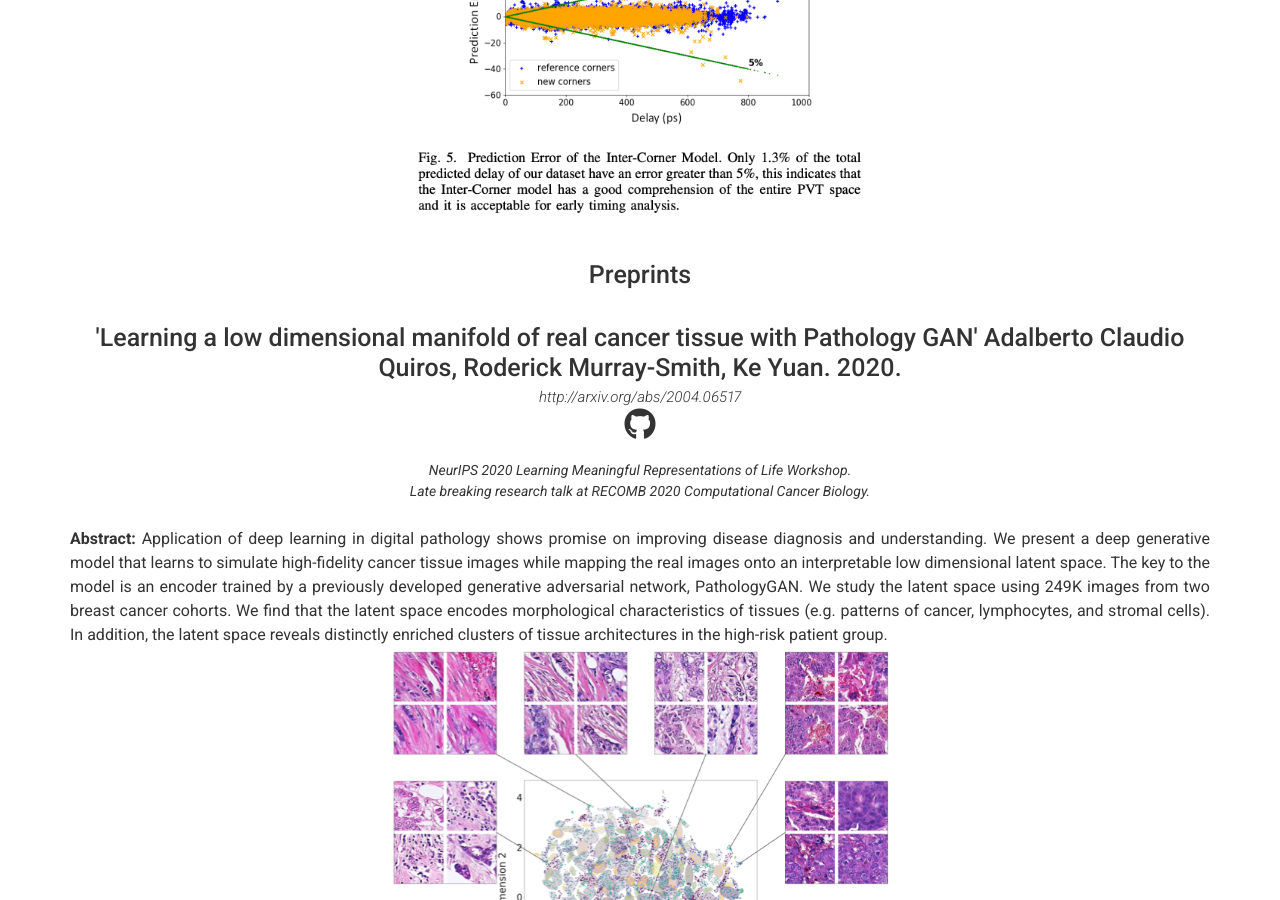
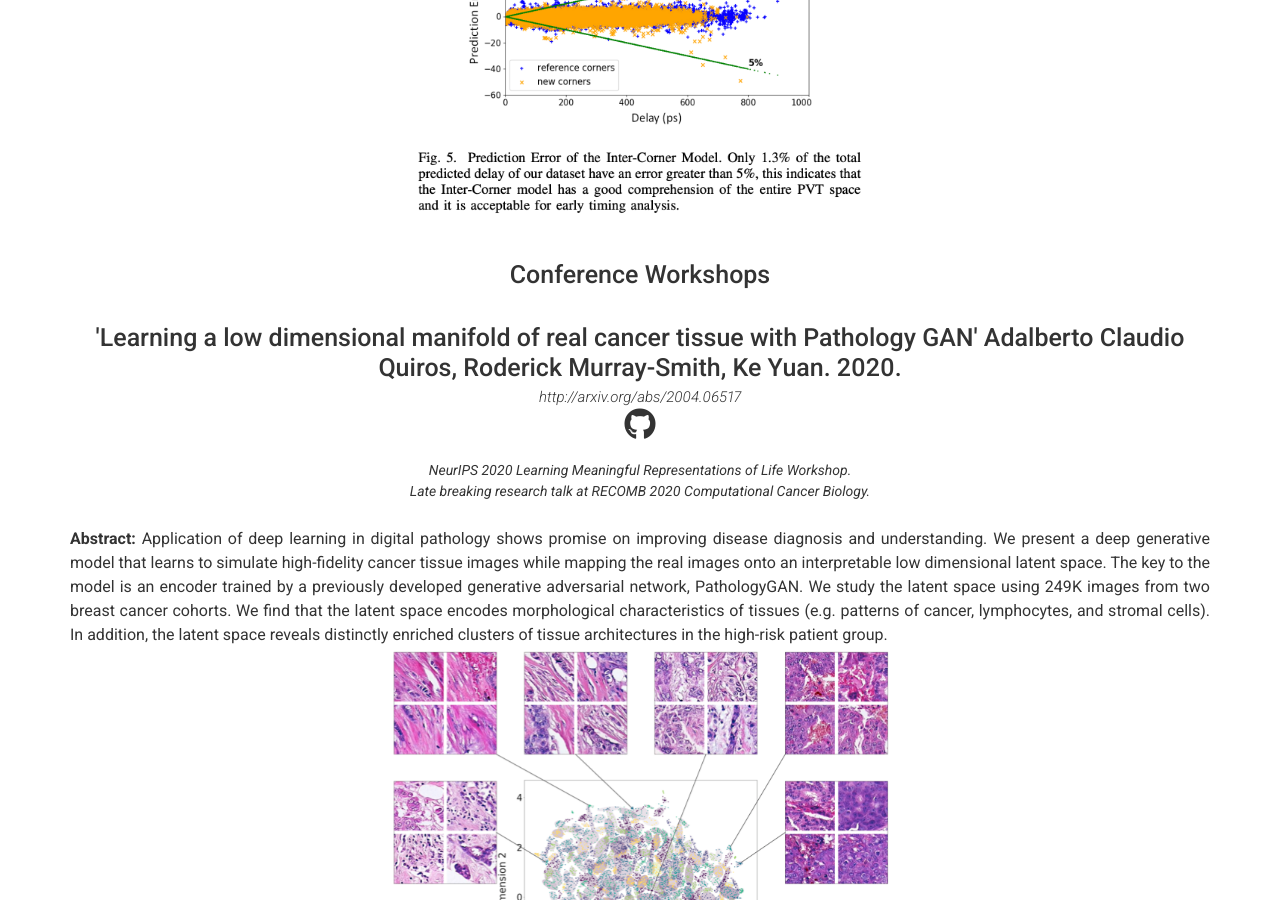
Before and after one commit to AdalbertoCq/adalbertocq.github.io, a Jekyll site: the page built from index.md, in a window 1280 px wide and 900 px high, scrolled down 3222 px. Built offline with Jekyll 4.4.1, drawn with Linux system fonts in a browser that asks for light colours; nearby versions of some CDN libraries.

Commit message:
update workshop

```diff
--- a/_data/projects.yml
+++ b/_data/projects.yml
@@ -53,7 +53,7 @@
 
 # Preprints
 - layout: top-middle
-  name: "Preprints"
+  name: "Conference Workshops"
 
 # Project template
 - layout: top-middle
```
